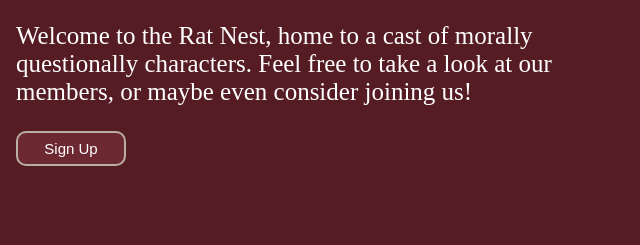
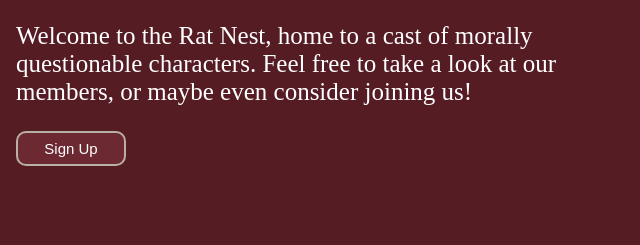
Before and after one commit to Avalon472/odin-landing-page, a plain HTML site: page index.html in a window 1280 px wide. Shown: the part 235-480 px from the top of the page, 64-704 px from the left. Drawn offline with Linux system fonts and the light colour scheme.

Commit message:
Fixed typo

```diff
--- a/index.html
+++ b/index.html
@@ -22,7 +22,7 @@
         <div class = info>
             <h1>The Rat Nest</h1>
             <p>Welcome to the Rat Nest, home to a cast of
-                morally questionally characters. Feel free to
+                morally questionable characters. Feel free to
                 take a look at our members, or maybe even consider
                 joining us!
             </p>
```
